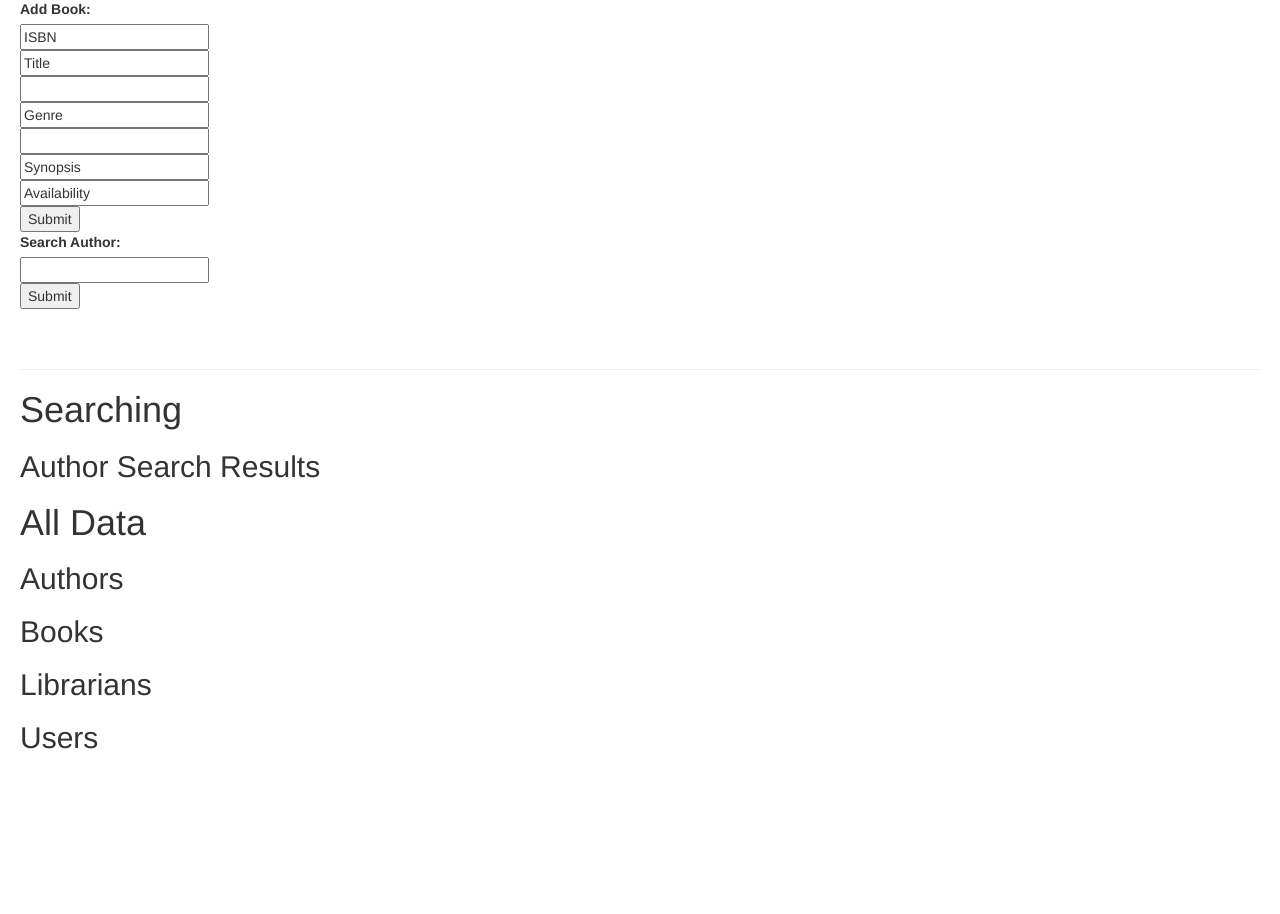
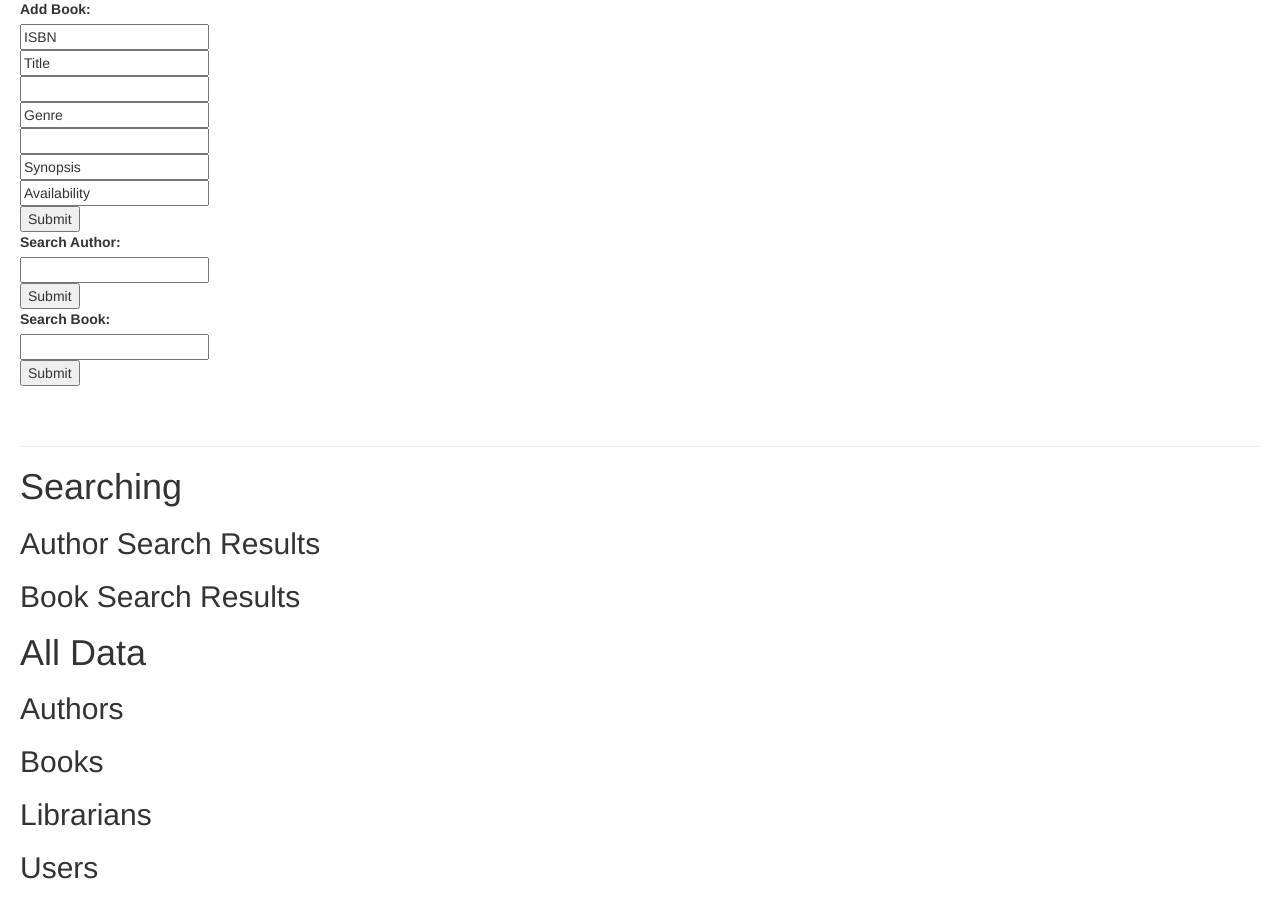
Before and after one commit to kritisingh0114/LibraryManagement, a Flask app: page /add_book in a window 1280 px wide. Shown: the part 98-1012 px from the top of the page. Before the commit the page ends 847 px from the top, so only its background shows below. Run offline with Flask 3, Linux system fonts and the light colour scheme; some libraries are stand-ins or nearby versions.

Commit message:
Route added for searching for books (books can also be searched by using authors name)

```diff
--- a/backend/DB_Operations.py
+++ b/backend/DB_Operations.py
@@ -60,3 +60,9 @@ def search_author_op(search_author):
     connection.commit()
     rows = cursor.fetchall()
     return rows
+
+def search_book_op(search_book):
+    cursor.execute("SELECT * from books, authors WHERE books.bookAuthor = authors.authorID and (isbn LIKE '%{s}%' or bookTitle LIKE '%{s}%' or bookAuthor LIKE '%{s}%' or bookGenre LIKE '%{s}%' or bookPubYear LIKE '%{s}%' or  bookSynopsis LIKE '%{s}%' or authors.authorName LIKE '%{s}%')".format(s=search_book))
+    connection.commit()
+    rows = cursor.fetchall()
+    return rows
--- a/backend/app.py
+++ b/backend/app.py
@@ -23,7 +23,6 @@ def add_author():
     else:
         return render_template('index.html')
 
-#endpoint for search
 @app.route('/search_authors', methods=['GET', 'POST'])
 def search_author():
     if request.method == "POST":
@@ -54,6 +53,21 @@ def add_book():
     else:
         return render_template('index.html')
 
+@app.route('/search_books', methods=['GET', 'POST'])
+def search_book():
+    if request.method == "POST":
+        all_authors_data = get_all_authors()
+        all_books_data = get_all_books()
+        all_librarians_data = get_all_librarians()
+        all_users_data = get_all_users()
+        text_search_book = request.form["text_search_book"]
+        book_search_data = search_book_op(text_search_book)
+    return render_template('index.html', authors_data = all_authors_data,
+                           books_data = all_books_data,
+                           librarians_data = all_librarians_data,
+                           users_data = all_users_data,
+                           book_search_data = book_search_data)
+
 
 # @app.route("/add_text", methods=["POST", "GET"])
 # def AddText():
--- a/backend/templates/index.html
+++ b/backend/templates/index.html
@@ -8,16 +8,6 @@
         <link rel="stylesheet" href="https://maxcdn.bootstrapcdn.com/bootstrap/3.4.1/css/bootstrap.min.css">
     </head>
     <body style="padding: 20px;">
-        <!-- <form action="/add_text" method="post">
-            <label for="textv">Add Value:</label><br>
-            <input type="text" id="textv" name="textv" value=""><br>
-            <input type="submit" value="Submit">
-       </form>
-       <form action="/remove_text" method="post">
-        <label for="textv">Remove Value:</label><br>
-        <input type="text" id="textv" name="textv" value=""><br>
-        <input type="submit" value="Submit">
-   </form> -->
    <form action="/add_author" method="post">
     <label for="text_add_author">Add Author:</label><br>
     <input type="text" id="text_add_author" name="text_add_author" value=""><br>
@@ -39,11 +29,22 @@
       <input type="text" id="text_search_author" name="text_search_author" value=""><br>
       <input type="submit" value="Submit">
     </form>
+    <form action="/search_books" method="post">
+      <label for="text_search_book">Search Book:</label><br>
+      <input type="text" id="text_search_author" name="text_search_book" value=""><br>
+      <input type="submit" value="Submit">
+    </form>
       <br><br><hr>
       <h1>Searching</h1>
       <h2>Author Search Results</h2>
       <ul>
         {% for text in author_search_data %}
+        <li> {{ text }} </li>
+        {% endfor %}
+      </ul>
+      <h2>Book Search Results</h2>
+      <ul>
+        {% for text in book_search_data %}
         <li> {{ text }} </li>
         {% endfor %}
       </ul>
```
